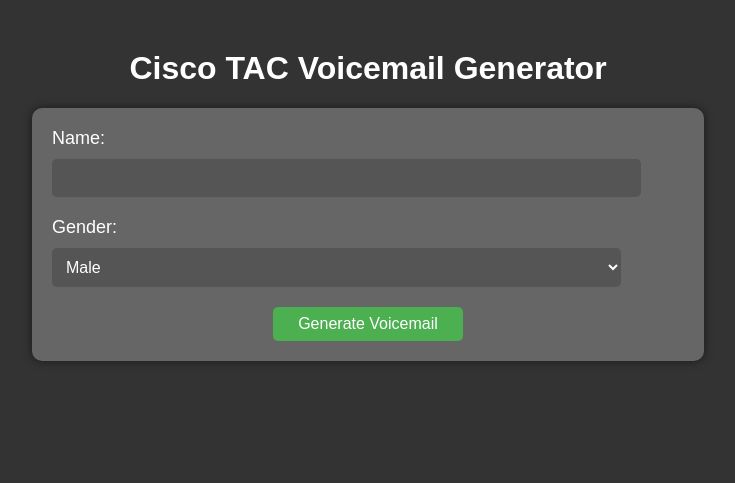
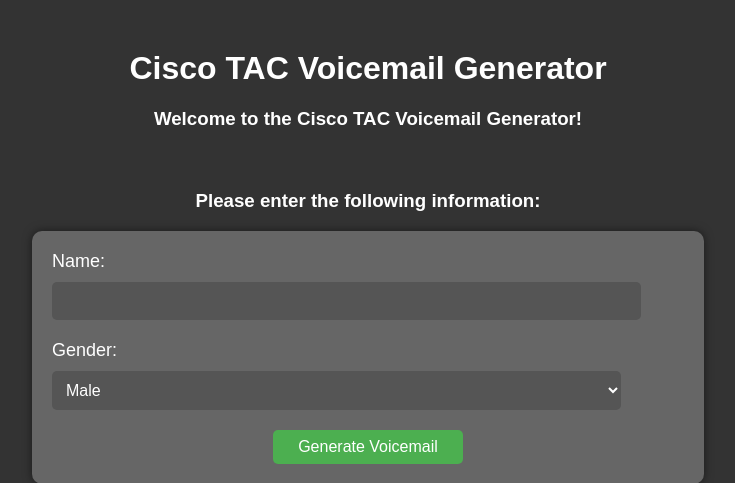
Before and after one commit to algoldbe/VM-Generator, a Flask app: page / in a window 1280 px wide. Shown: the top 483 px of the page, without its empty margins (272-1007 px from the left). Run offline with Flask 3, Linux system fonts and the light colour scheme.

Commit message:
Update index.html

```diff
--- a/templates/index.html
+++ b/templates/index.html
@@ -52,6 +52,8 @@
 </head>
 <body>
     <h1>Cisco TAC Voicemail Generator</h1>
+    <center><h3>Welcome to the Cisco TAC Voicemail Generator!<h3><br>
+    <p>Please enter the following information:</p></center>
     <form action="/generate" method="POST">
         <label for="name">Name:</label>
         <input type="text" id="name" name="name" required>
```
